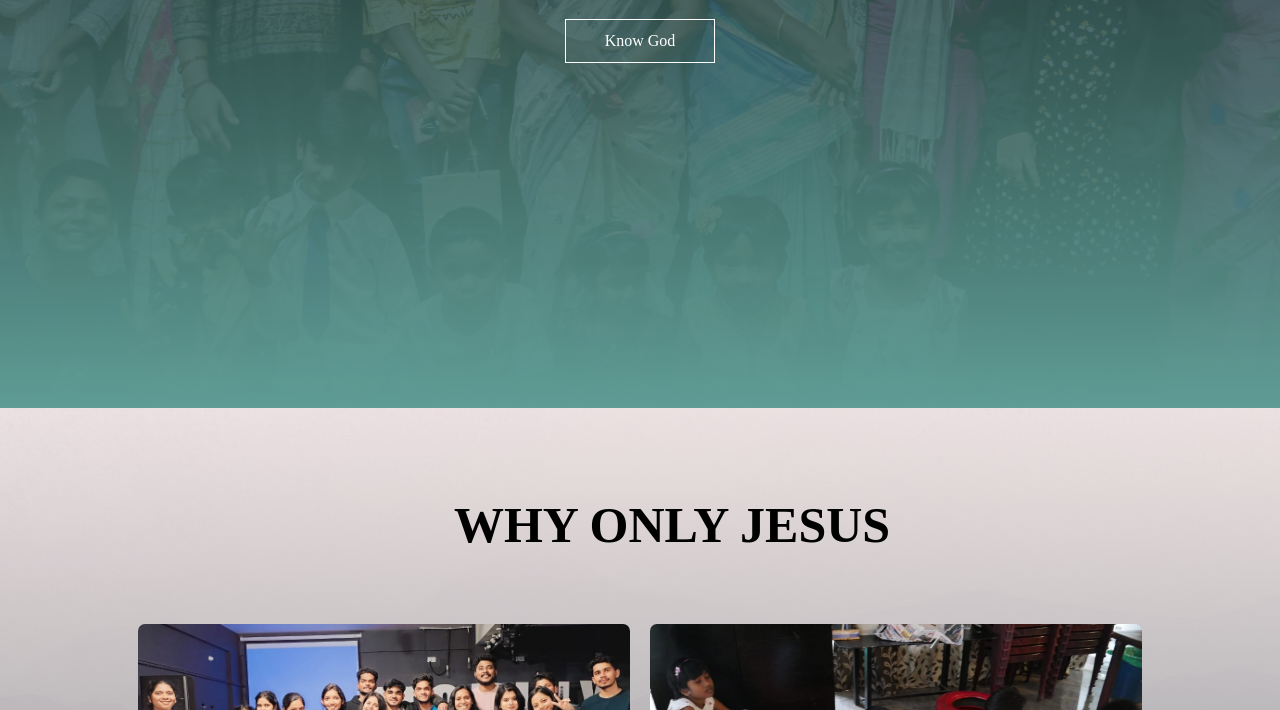
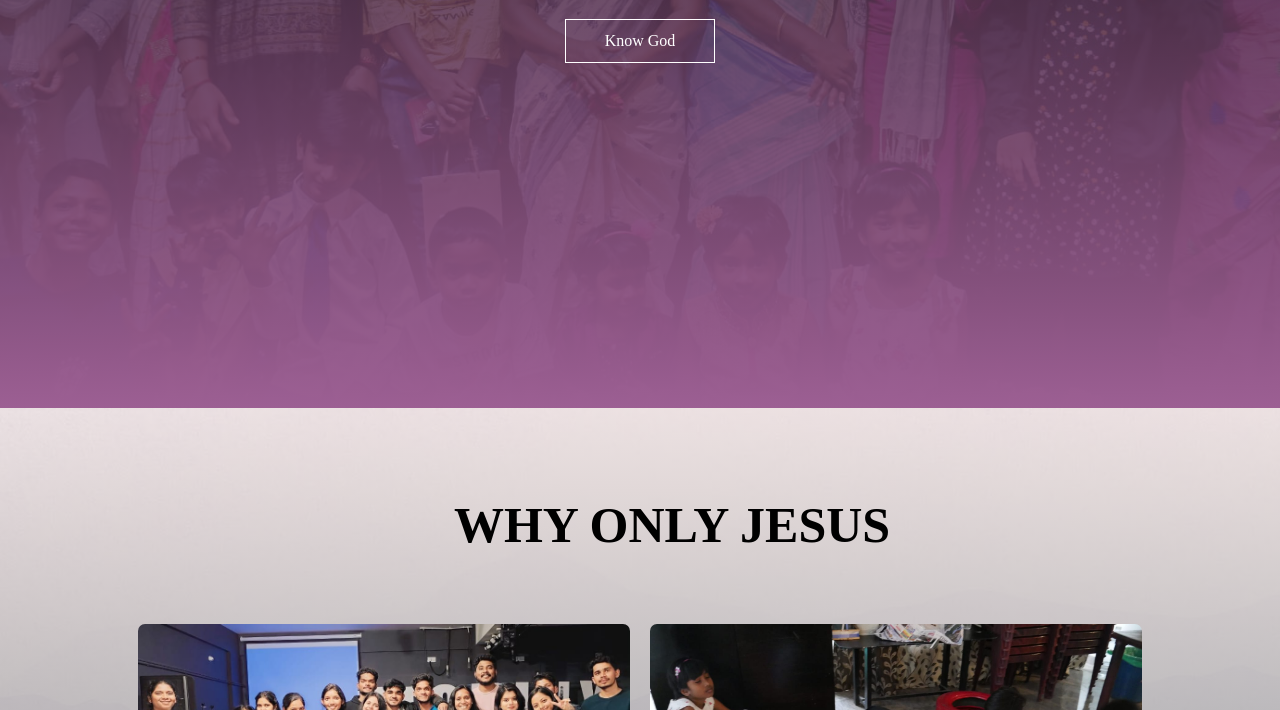
Before and after one commit to gulshan1102/c3families, a plain HTML site: page index.html in a window 1280 px wide. Shown: the part 392-1102 px from the top of the page. Drawn offline with Linux system fonts and the light colour scheme; some packages are replaced by stand-ins of ours; a script that the page names is missing.

Commit message:
Add files via upload

```diff
--- a/style.css
+++ b/style.css
@@ -3,7 +3,7 @@
     padding: 0;
 }
 #banner{
-    background-image: linear-gradient(rgba(0,0,0,0.75),#5f9c95),url(images/C3church.jpg);
+    background-image: linear-gradient(rgba(0,0,0,0.75),#9c5f93),url(images/C3church.jpg);
     background-size: cover;
     background-position: center;
     height: 100vh;
```
Also changed, not shown: Index.html (+1 -1 lines).
